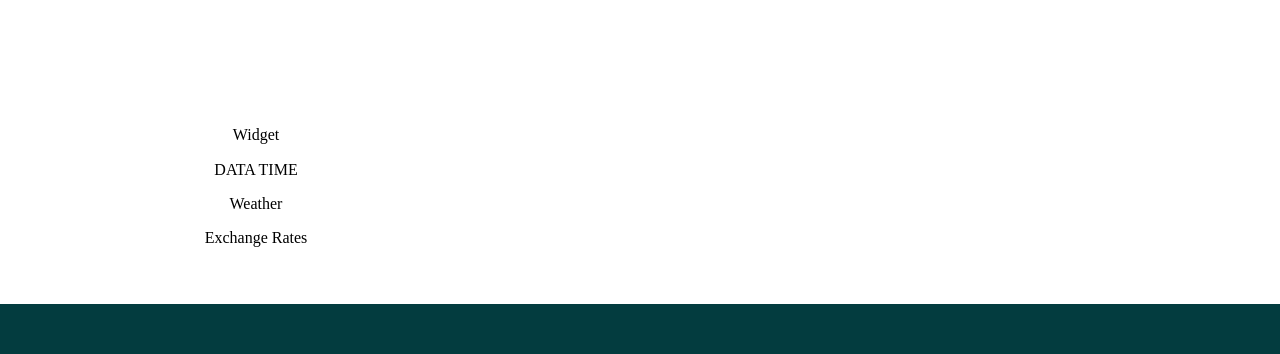
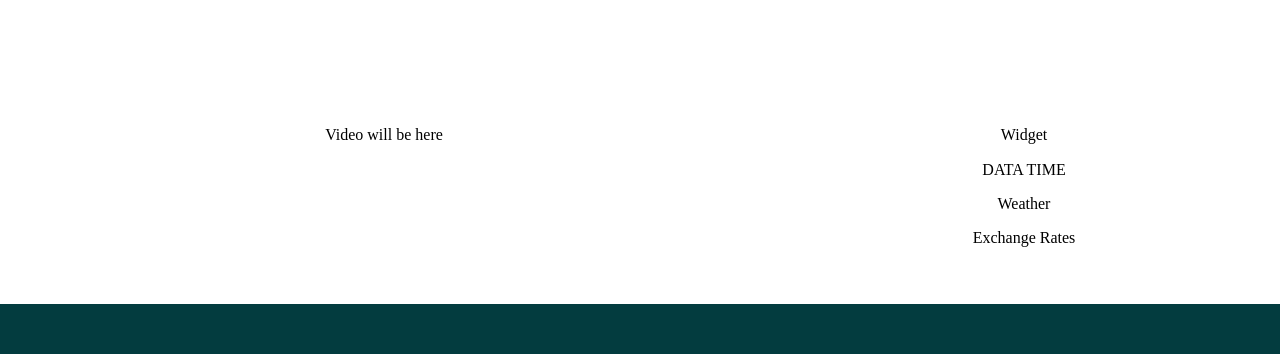
Before and after one commit to fedorovichpavel/Travel-app, a React (Create React App) app: page /country in a window 1280 px wide. Shown: the part 2471-2825 px from the top of the page. Built offline with nearby package versions, Linux system fonts and the light colour scheme; a web font is replaced by a local one.

Commit message:
feat: add something

```diff
--- a/src/components/country/country.tsx
+++ b/src/components/country/country.tsx
@@ -7,6 +7,7 @@ import HeaderCountry from './../header-country/header-country';
 import CountryDescription from './../country-description/country-description';
 import Gallery from './../gallery/gallery';
 import Widget from './../widget/widget';
+import Video from './../video/video';
 
 function Country() {
 
@@ -16,6 +17,7 @@ function Country() {
       <CountryDescription />
       <Gallery />
       <div className="country-data-cols">
+        <Video />
         <Widget />
       </div>
     </div>
--- /dev/null
+++ b/src/components/video/video.scss
@@ -0,0 +1,9 @@
+.video {
+  width: 60%;
+  text-align: center;
+
+  .wrap-video {
+    padding: 40px;
+  }
+
+}
--- /dev/null
+++ b/src/components/video/video.tsx
@@ -0,0 +1,17 @@
+import React from 'react';
+
+import "./../../Normalize.css";
+import "./video.scss";
+
+function Video() {
+
+  return (
+    <div className="video">
+      <div className="wrap-video">
+        <p>Video will be here</p>
+      </div>
+    </div>
+  )
+}
+
+export default Video;
```
